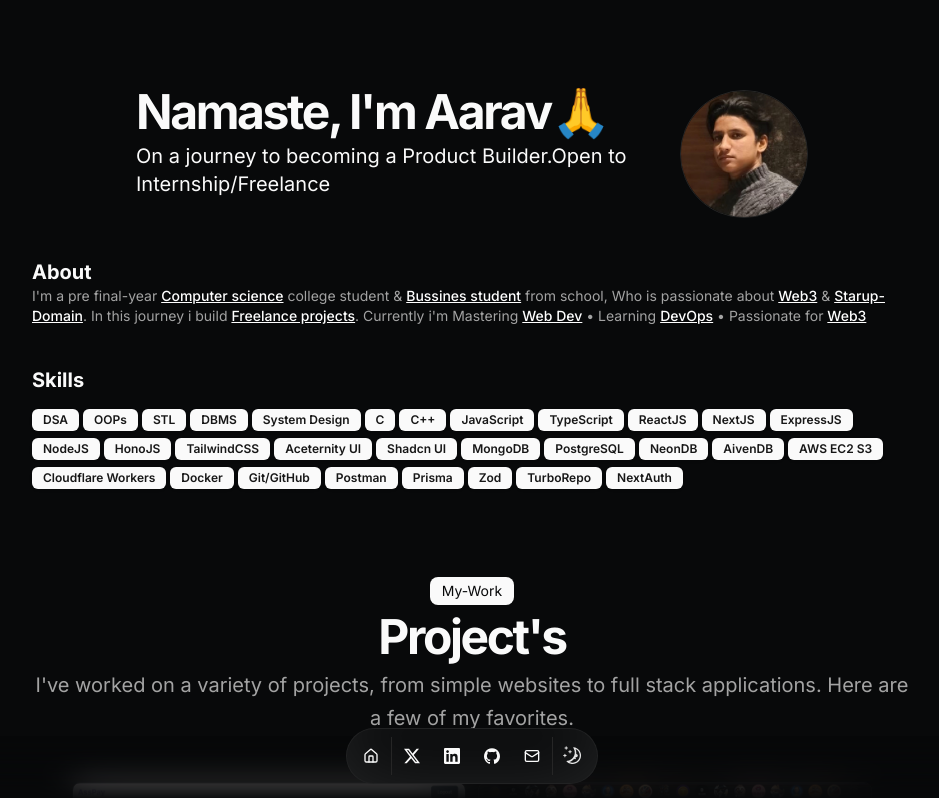
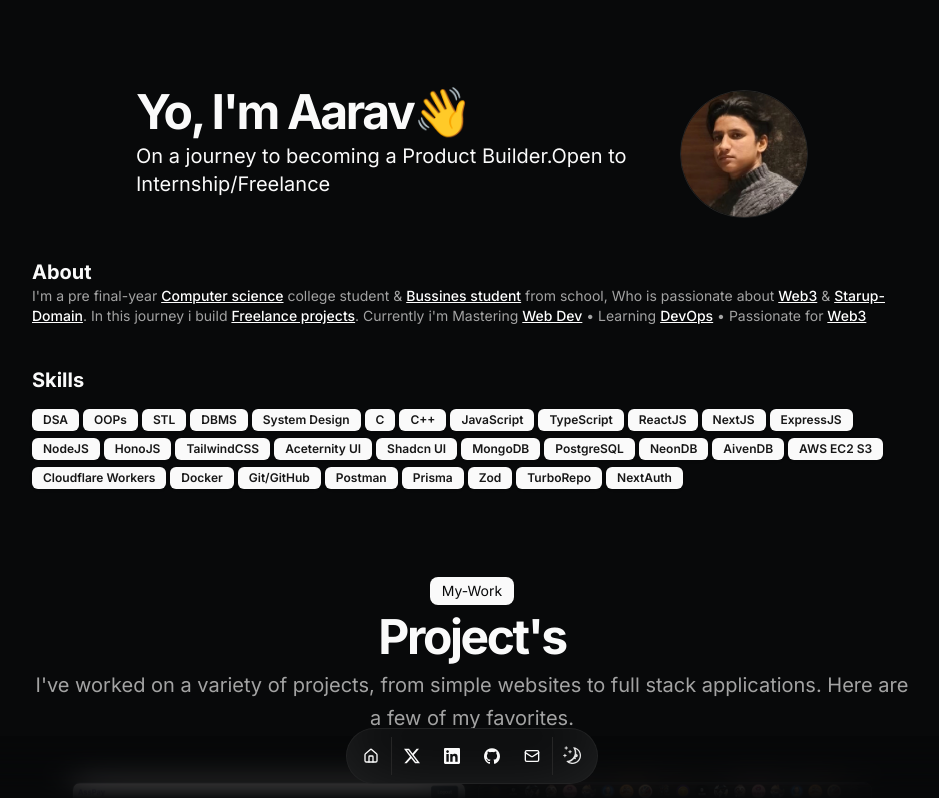
Before and after one commit to Aarav-Rawat/Portfolio_2_Next.js, a Next.js app: page / in a window 1280 px wide. Shown: the top 798 px of the page, without its empty margins (168-1107 px from the left). Built offline with nearby package versions, Linux system fonts and the light colour scheme.

Commit message:
intro upd

```diff
--- a/src/app/page.tsx
+++ b/src/app/page.tsx
@@ -22,7 +22,7 @@
                 delay={BLUR_FADE_DELAY}
                 className="text-3xl font-bold tracking-tighter sm:text-5xl xl:text-5xl/none"
                 yOffset={8}
-                text={`Namaste, I'm ${DATA.name.split(" ")[0]}🙏`}
+                text={`Yo, I'm ${DATA.name.split(" ")[0]}👋`}
               />
               <BlurFadeText
                 className="max-w-[600px] md:text-xl"
```
